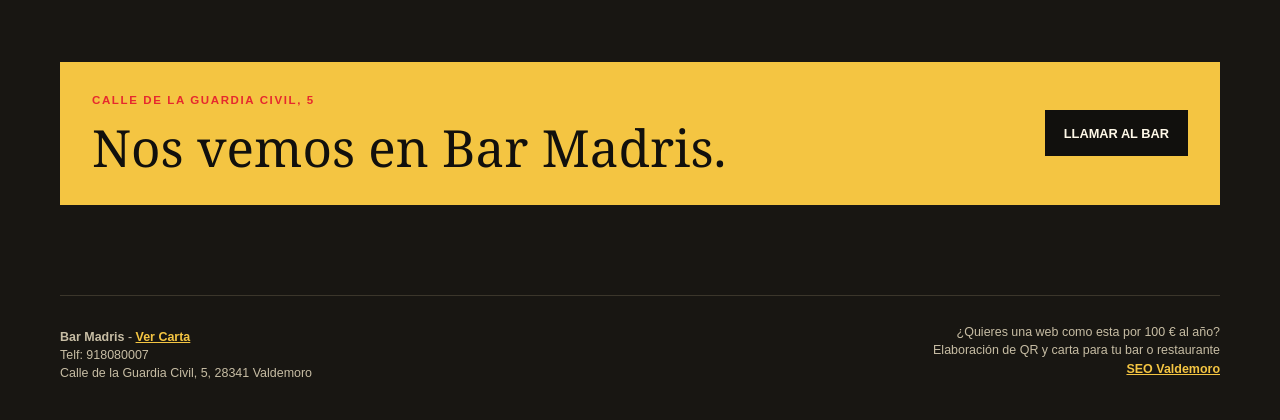
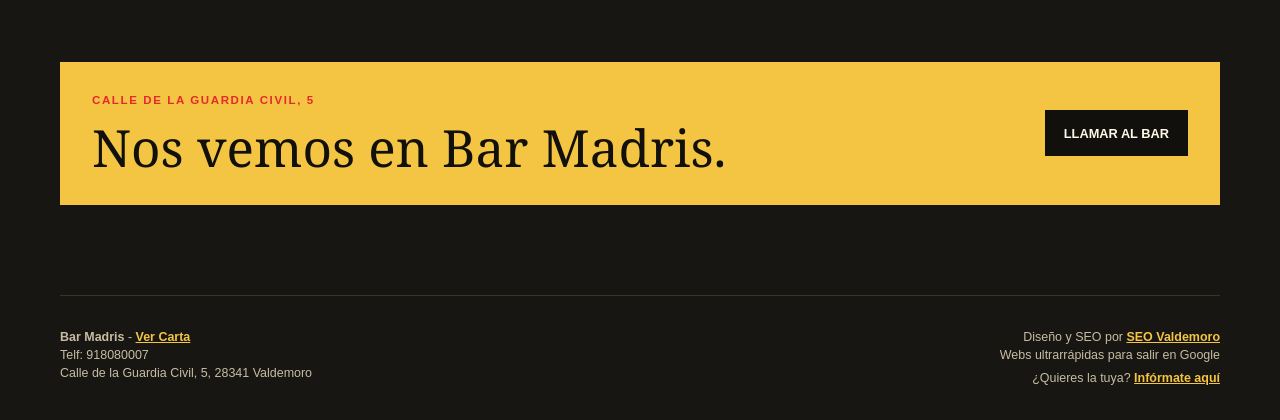
Before and after one commit to angelmaturana/bar-madris-valdemoro, a FastAPI app: page / in a window 1280 px wide. Shown: the part 2331-2751 px from the top of the page. Before the commit the page ends 2710 px from the top, so only its background shows below. Run offline with FastAPI, Linux system fonts and the light colour scheme.

Commit message:
Update footer promo content and fix gitignore indentation

```diff
--- a/app/templates/partials/footer.html
+++ b/app/templates/partials/footer.html
@@ -5,8 +5,8 @@
         <span>Calle de la Guardia Civil, 5, 28341 Valdemoro</span>
     </div>
     <div class="footer-promo">
-        <span>¿Quieres una web como esta por 100 € al año?</span>
-        <span>Elaboración de QR y carta para tu bar o restaurante</span>
-        <a href="https://seovaldemoro.onrender.com/" target="_blank" rel="noopener">SEO Valdemoro</a>
+        <span>Diseño y SEO por <a href="https://seovaldemoro.com" target="_blank" rel="nofollow noopener noreferrer">SEO Valdemoro</a></span>
+        <span>Webs ultrarrápidas para salir en Google</span>
+        <span>¿Quieres la tuya? <a href="https://seovaldemoro.com" target="_blank" rel="nofollow noopener noreferrer">Infórmate aquí</a></span>
     </div>
 </footer>
```
Also changed, not shown: 1 other file.
